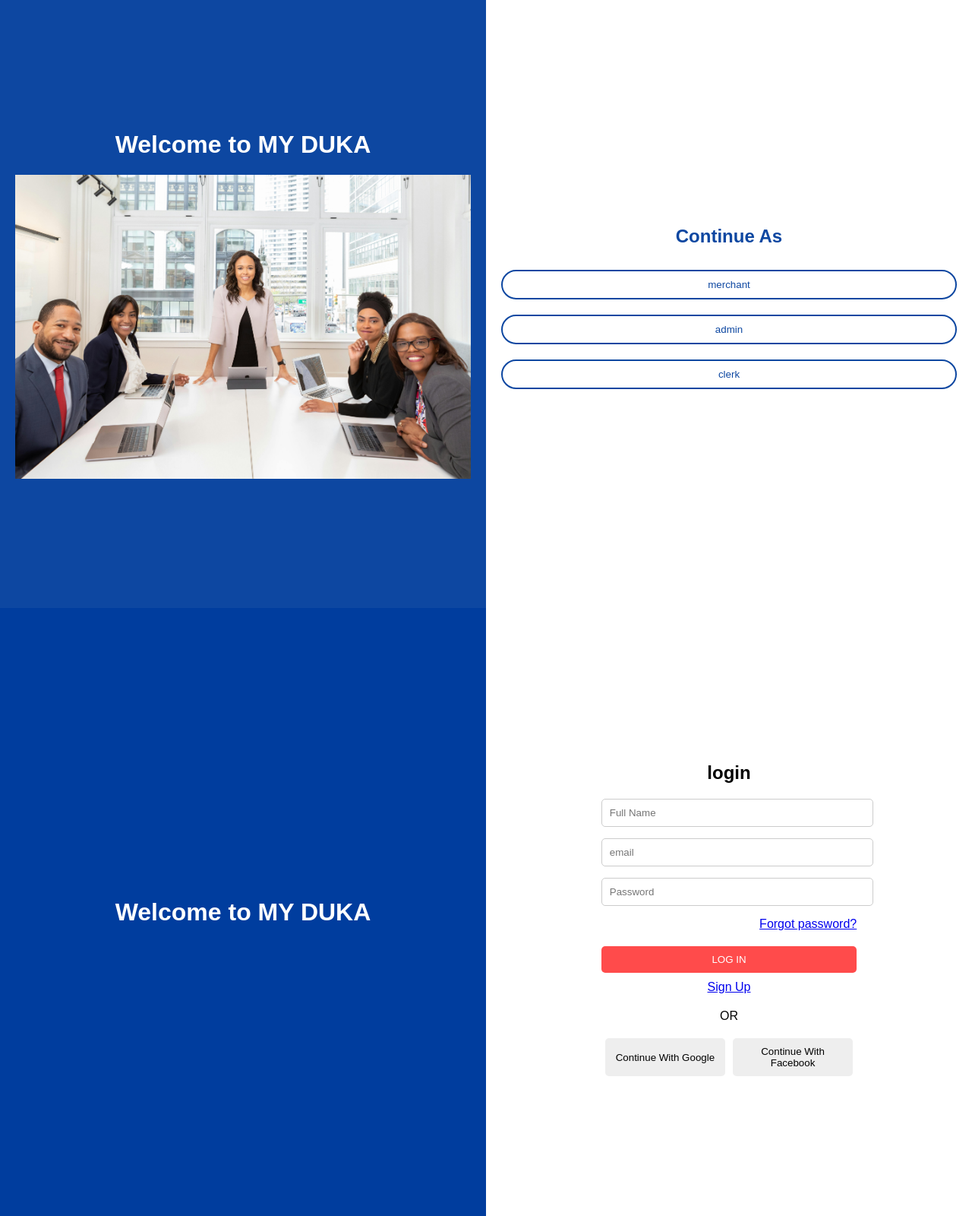
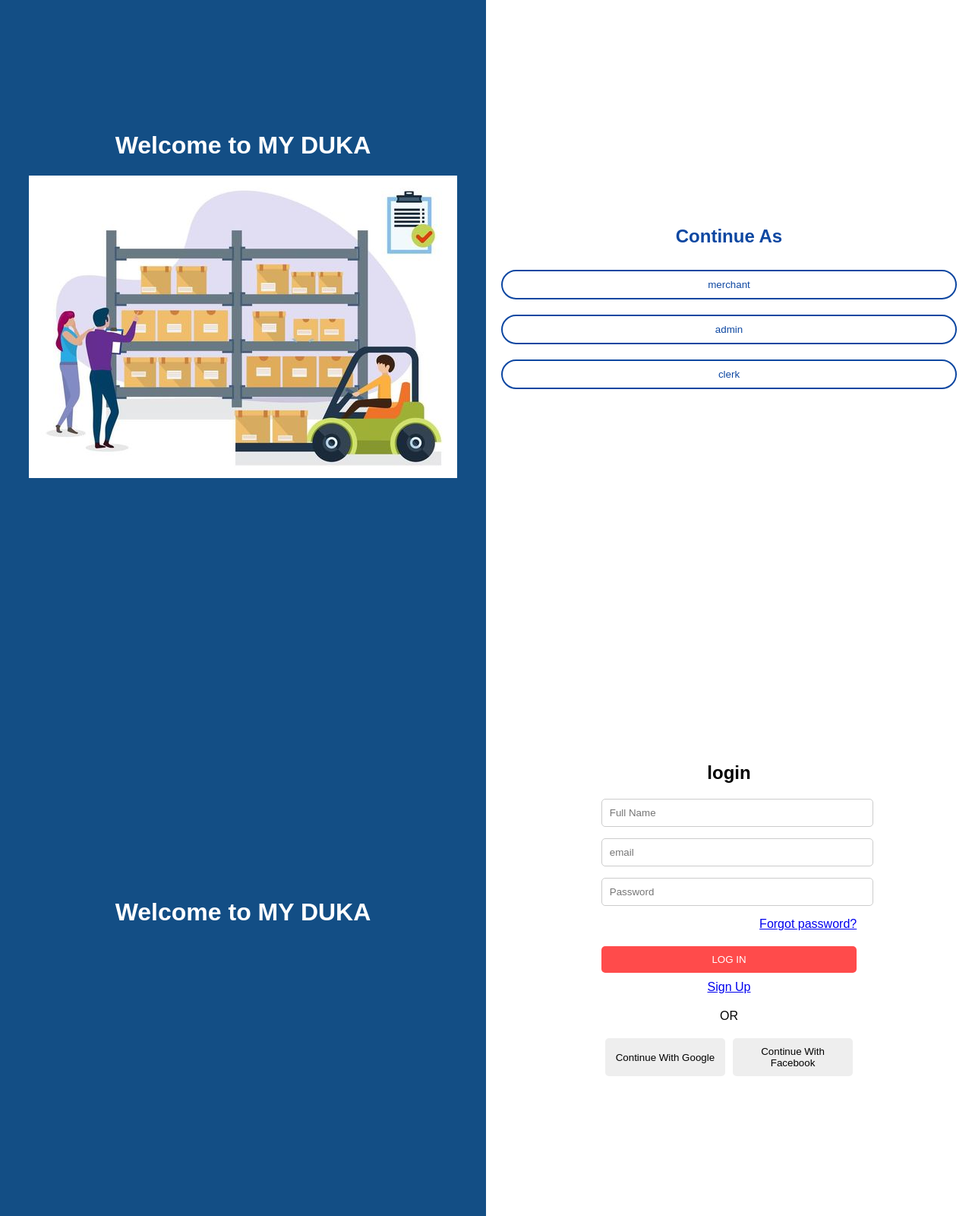
Before and after one commit to brianhilsden/trial-merging, a React (Create React App) app: page / in a window 1280 px wide. Shown: the whole page at 76% size. Built offline with nearby package versions, Linux system fonts and the light colour scheme.

Commit message:
added picture

```diff
--- a/src/App.js
+++ b/src/App.js
@@ -6,6 +6,7 @@ import Login from './components/Login'
 const App = () => {
   return (
     <div className="App">
+
       <LandingPage />
       <Login />
     </div>
--- a/src/components/LandingPage.css
+++ b/src/components/LandingPage.css
@@ -6,7 +6,7 @@
 
   .left-panel {
     flex: 1;
-    background: #0d47a1;
+    background: #134e85;
     color: white;
     display: flex;
     flex-direction: column;
--- a/src/components/LandingPage.js
+++ b/src/components/LandingPage.js
@@ -1,6 +1,6 @@
 import React from 'react';
 import './LandingPage.css';
-import myImage from '../assets/images/pexels-rebrand-cities-581004-1367272.jpg';
+import myImage from '../assets/images/a624e937b25af2336c6559e4e4b7bf7f.jpg';
 
 
 
--- a/src/components/Login.css
+++ b/src/components/Login.css
@@ -9,7 +9,7 @@ body {
 
   .left {
     flex: 1;
-    background: #003d9e;
+    background: #134e85;
     color: white;
     display: flex;
     flex-direction: column;
```
Also changed, not shown: src/assets/images/a624e937b25af2336c6559e4e4b7bf7f.jpg (added).
